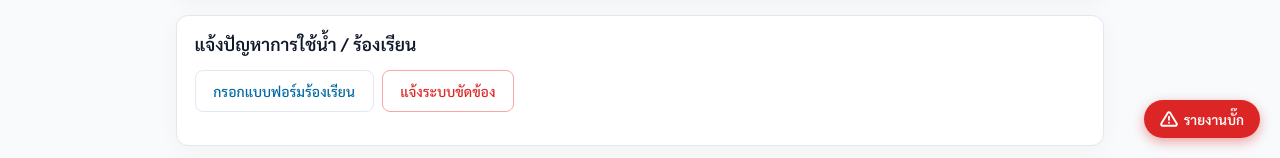
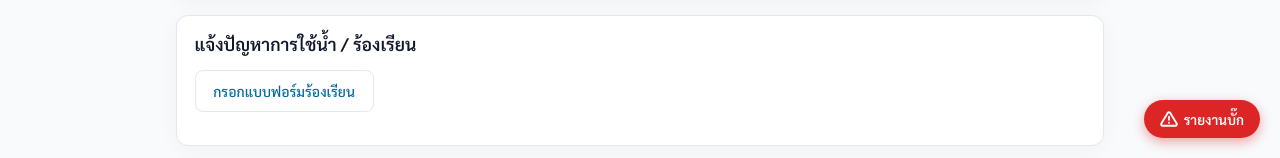
Before and after one commit to Teerapat010v2/LAB, a Next.js app in the folder frontend/: page /user in a window 1280 px wide. Shown: the part 642-800 px from the top of the page. Built offline with nearby package versions, Linux system fonts and the light colour scheme; no server answers.

Commit message:
Remove 'แจ้งระบบขัดข้อง' button from user complaint form

```diff
--- a/frontend/pages/user.js
+++ b/frontend/pages/user.js
@@ -166,9 +166,6 @@ export default function UserPage() {
               <button className={styles.secondaryButton} onClick={() => { setShowForm(true); setComplaint(p => ({ ...p, topic: '' })); }}>
                 กรอกแบบฟอร์มร้องเรียน
               </button>
-              <button className={styles.dangerButton} onClick={() => { setShowForm(true); setComplaint(p => ({ ...p, topic: 'รายงานระบบทำงานผิดพลาด' })); }}>
-                แจ้งระบบขัดข้อง
-              </button>
             </div>
 
             {complaintMsg && <div className={styles.successMessage}>{complaintMsg}</div>}
```
